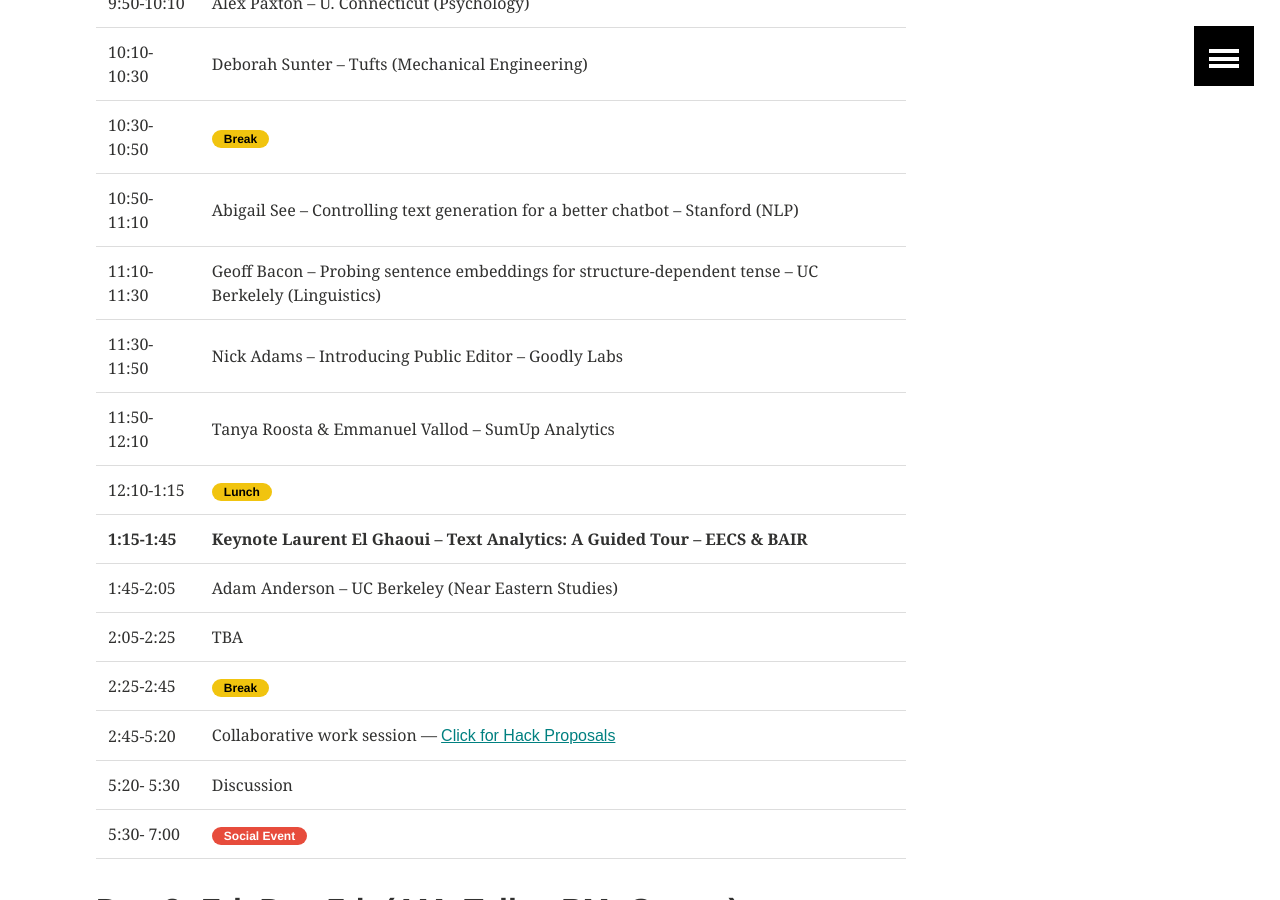
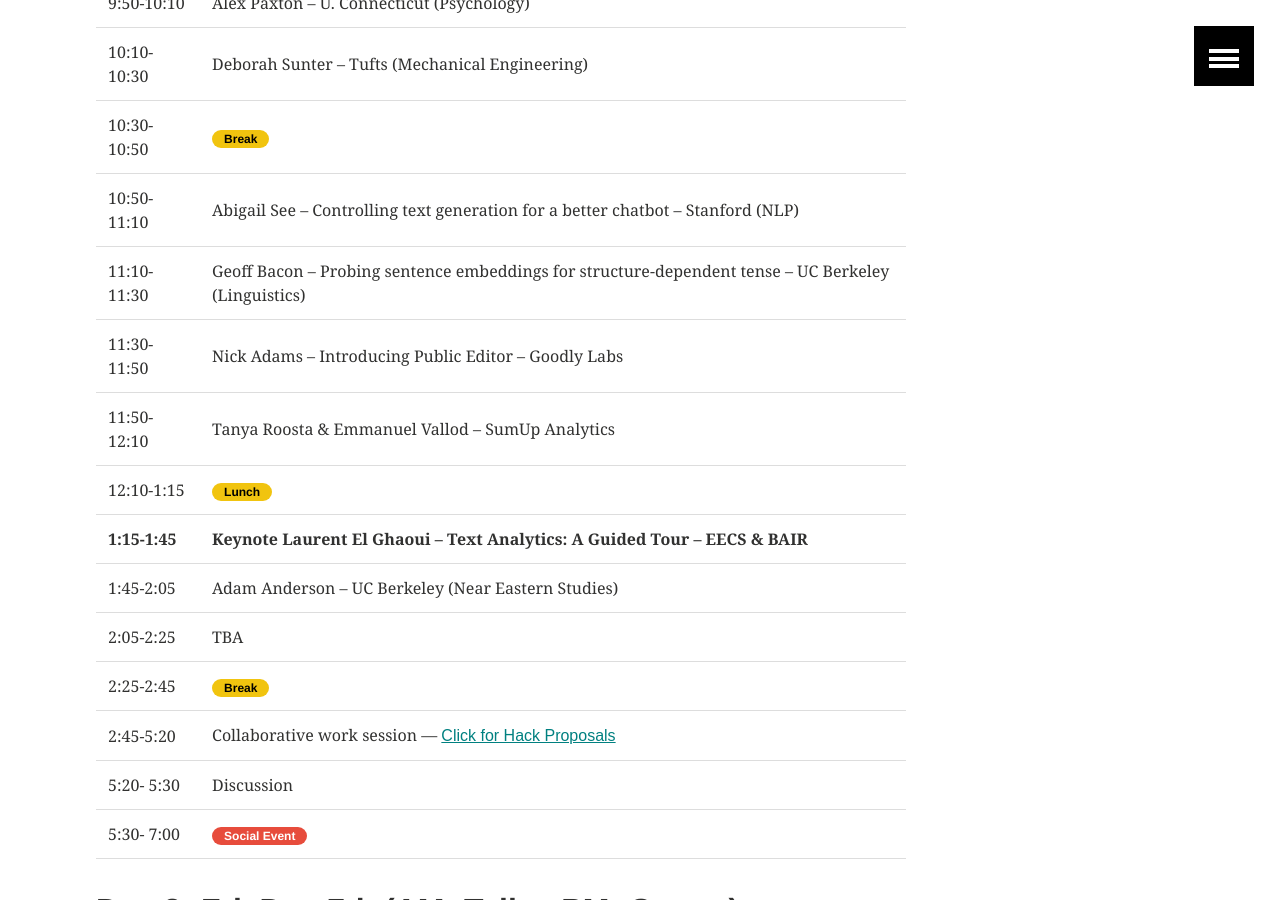
Before and after one commit to TextXD/textxd.github.io, a Jekyll site: the page built from programs/textxd2018.md, in a window 1280 px wide and 900 px high, scrolled down 1402 px. Built offline with Jekyll 4.4.1, drawn with Linux system fonts in a browser that asks for light colours.

Commit message:
Update textxd2018.md

```diff
--- a/programs/textxd2018.md
+++ b/programs/textxd2018.md
@@ -51,7 +51,7 @@ image:
 |----
 | 10:50-11:10  | Abigail See -- Controlling text generation for a better chatbot -- Stanford (NLP)|
 |----
-| 11:10-11:30   | Geoff Bacon -- Probing sentence embeddings for structure-dependent tense -- UC Berkelely (Linguistics)|
+| 11:10-11:30   | Geoff Bacon -- Probing sentence embeddings for structure-dependent tense -- UC Berkeley (Linguistics)|
 | 11:30-11:50   | Nick Adams -- Introducing Public Editor -- Goodly Labs|
 | 11:50-12:10   | Tanya Roosta & Emmanuel Vallod -- SumUp Analytics|
 | 12:10-1:15   | <span class="badge warning">Lunch</span> <br/> |
```
